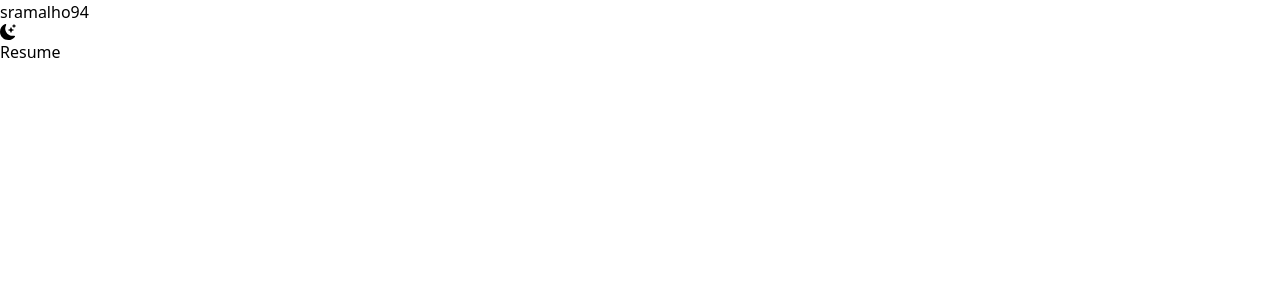
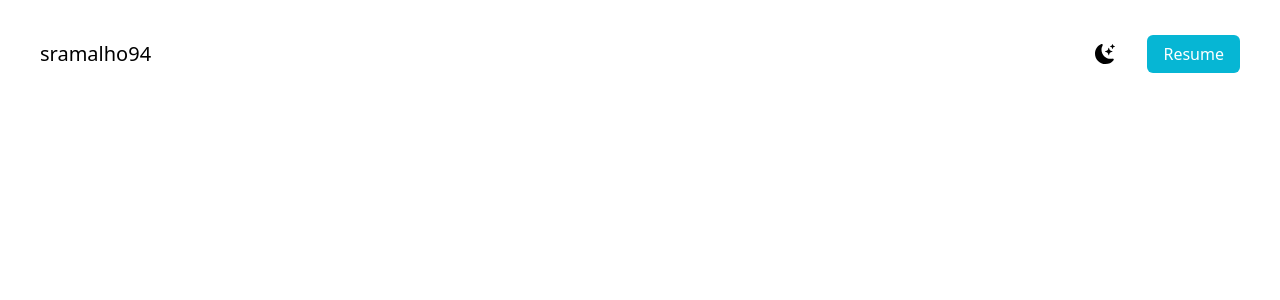
Before and after one commit to sramalho94/portfolio_2023, a Next.js app in the folder portfolio_2023/: page / in a window 1280 px wide. Shown: the top 300 px of the page. Built offline with nearby package versions, Linux system fonts and the light colour scheme.

Commit message:
tailwind setup

```diff
--- /dev/null
+++ b/portfolio_2023/postcss.config.js
@@ -0,0 +1,6 @@
+module.exports = {
+  plugins: {
+    tailwindcss: {},
+    autoprefixer: {},
+  },
+}
--- a/portfolio_2023/tailwind.config.js
+++ b/portfolio_2023/tailwind.config.js
@@ -1,8 +1,11 @@
 /** @type {import('tailwindcss').Config} */
 module.exports = {
-  content: [],
+  content: [
+    './pages/**/*.{js,ts,jsx,tsx}',
+    './components/**/*.{js,ts,jsx,tsx}'
+  ],
   theme: {
-    extend: {},
+    extend: {}
   },
-  plugins: [],
+  plugins: []
 }
```
Also changed, not shown: portfolio_2023/package.json (+6 -1 lines), 1 other file (tests, documents, lock files or other folders).
